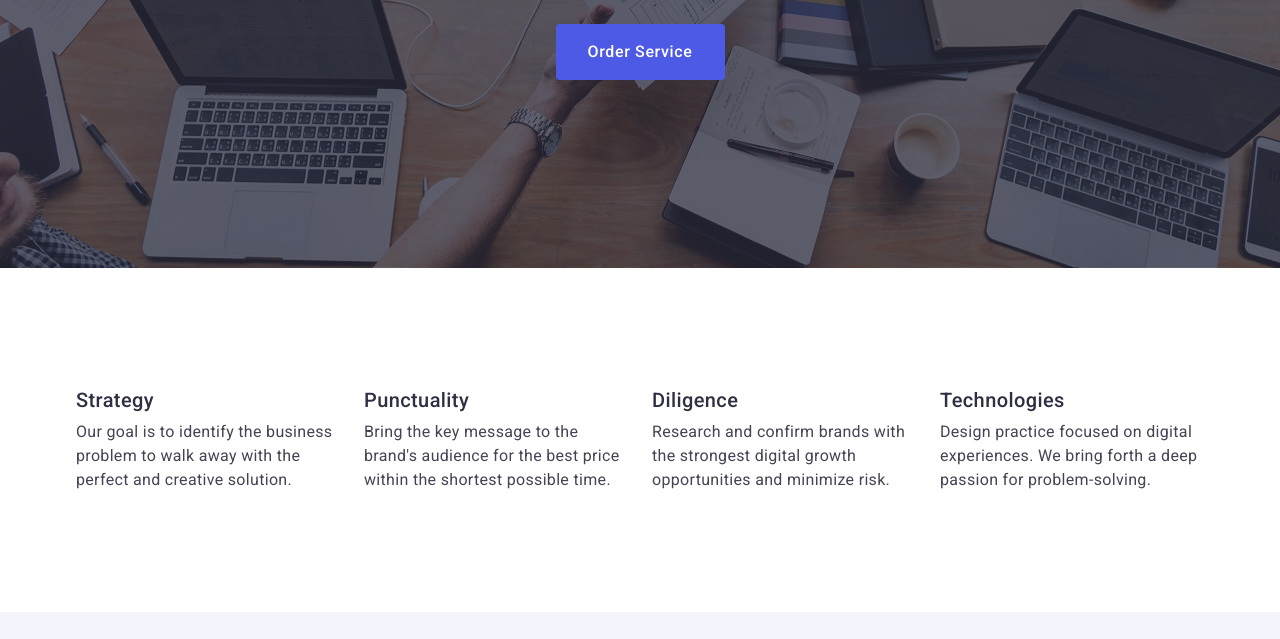
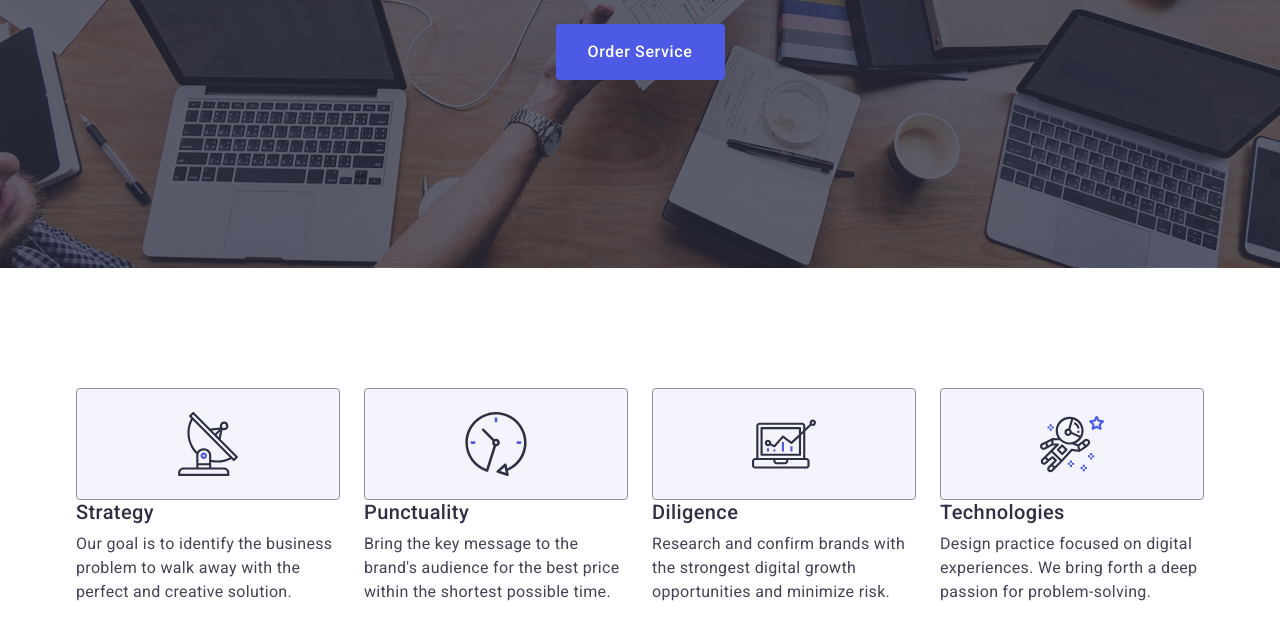
Before and after one commit to TonyaShelyakova41/goit-markup-hw-04, a plain HTML site: page index.html in a window 1280 px wide. Shown: the part 405-1044 px from the top of the page. Drawn offline with nearby package versions, Linux system fonts and the light colour scheme.

Commit message:
features icons

```diff
--- a/css/styles.css
+++ b/css/styles.css
@@ -220,6 +220,17 @@ container container-features {
   align-items: center;
 }
 
+.features-icon-wrapper {
+  border: 1px solid #8e8f99;
+  border-radius: 4px;
+  width: 264px;
+  height: 112px;
+  background-color: #f4f4fd;
+  justify-content: center;
+  align-items: center;
+  display: flex;
+}
+
 .features-list-item {
   flex-basis: calc((100% - 72px) / 4);
 }
@@ -292,6 +303,9 @@ container container-features {
   letter-spacing: 0.02em;
   text-align: center;
   color: #434455;
+}
+.team-social-icon {
+  fill: #4d5ae5;
 }
 
 /* ----portfolio----*/
--- a/index.html
+++ b/index.html
@@ -72,6 +72,11 @@
           <h2 class="visually-hidden">features></h2>
           <ul class="features-list">
             <li class="features-list-item">
+              <div class="features-icon-wrapper">
+                <svg class="features-icon" width="64" height="64">
+                  <use href="./images/icons.svg#icon-antenna"></use>
+                </svg>
+              </div>
               <h3 class="subtitle-features">Strategy</h3>
               <p class="features-description">
                 Our goal is to identify the business problem to walk away with
@@ -79,6 +84,11 @@
               </p>
             </li>
             <li class="features-list-item">
+              <div class="features-icon-wrapper">
+                <svg class="features-icon" width="64" height="64">
+                  <use href="./images/icons.svg#icon-clock"></use>
+                </svg>
+              </div>
               <h3 class="subtitle-features">Punctuality</h3>
               <p class="features-description">
                 Bring the key message to the brand's audience for the best price
@@ -86,6 +96,11 @@
               </p>
             </li>
             <li class="features-list-item">
+              <div class="features-icon-wrapper">
+                <svg class="features-icon" width="64" height="64">
+                  <use href="./images/icons.svg#icon-diagram"></use>
+                </svg>
+              </div>
               <h3 class="subtitle-features">Diligence</h3>
               <p class="features-description">
                 Research and confirm brands with the strongest digital growth
@@ -93,6 +108,11 @@
               </p>
             </li>
             <li class="features-list-item">
+              <div class="features-icon-wrapper">
+                <svg class="features-icon" width="64" height="64">
+                  <use href="./images/icons.svg#icon-astronaut"></use>
+                </svg>
+              </div>
               <h3 class="subtitle-features">Technologies</h3>
               <p class="features-description">
                 Design practice focused on digital experiences. We bring forth a
@@ -117,6 +137,18 @@
               <div class="team-overlay">
                 <h3 class="title-sub-team">Mark Guerrero</h3>
                 <p class="text-team">Product Designer</p>
+
+                <!--
+                <div class="team-social">
+                  <ul class="team-social-list">
+                    <li class="team-social-item">
+                      <svg class="team-social-icon" width="16" height="16">
+                        <use href="./images/icons.svg#icon-instagram"></use>
+                      </svg>
+                    </li>
+                  </ul>
+                </div>
+                -->
               </div>
             </li>
             <li class="team-list">
```
Also changed, not shown: images/icons.svg (added).
